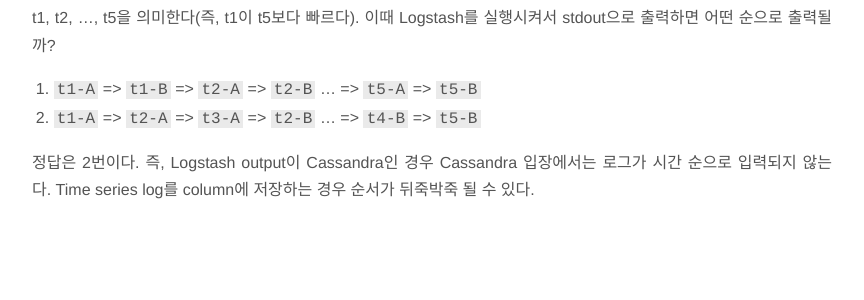
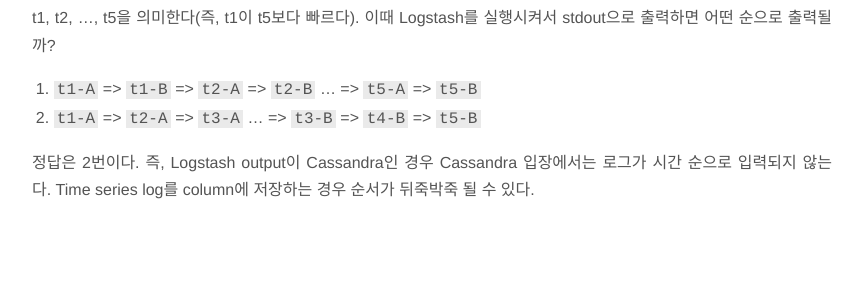
Before and after one commit to jason-heo/jason-heo.github.io, a Jekyll site: the page built from _posts/2016-02-28-logstash-offset.md, in a window 1280 px wide and 900 px high, scrolled down 3581 px. Shown: the part 367-667 px from the top of the window, without its empty margins (208-1072 px from the left). Built offline with Jekyll 4.4.1, drawn with Linux system fonts in a browser that asks for light colours; nearby versions of some CDN libraries; comment, search, counter and statistics services are not loaded.

Commit message:
format changed

```diff
--- a/_posts/2016-02-28-logstash-offset.md
+++ b/_posts/2016-02-28-logstash-offset.md
@@ -129,6 +129,6 @@
 t1, t2, ..., t5을 의미한다(즉, t1이 t5보다 빠르다). 이때 Logstash를 실행시켜서 stdout으로 출력하면 어떤 순으로 출력될까?
 
 1. `t1-A` => `t1-B` => `t2-A` => `t2-B` ... => `t5-A` => `t5-B`
-1. `t1-A` => `t2-A` => `t3-A` => `t2-B` ... => `t4-B` => `t5-B`
+1. `t1-A` => `t2-A` => `t3-A` ... => `t3-B` => `t4-B` => `t5-B`
 
 정답은 2번이다. 즉, Logstash output이 Cassandra인 경우 Cassandra 입장에서는 로그가 시간 순으로 입력되지 않는다. Time series log를 column에 저장하는 경우 순서가 뒤죽박죽 될 수 있다.
```
